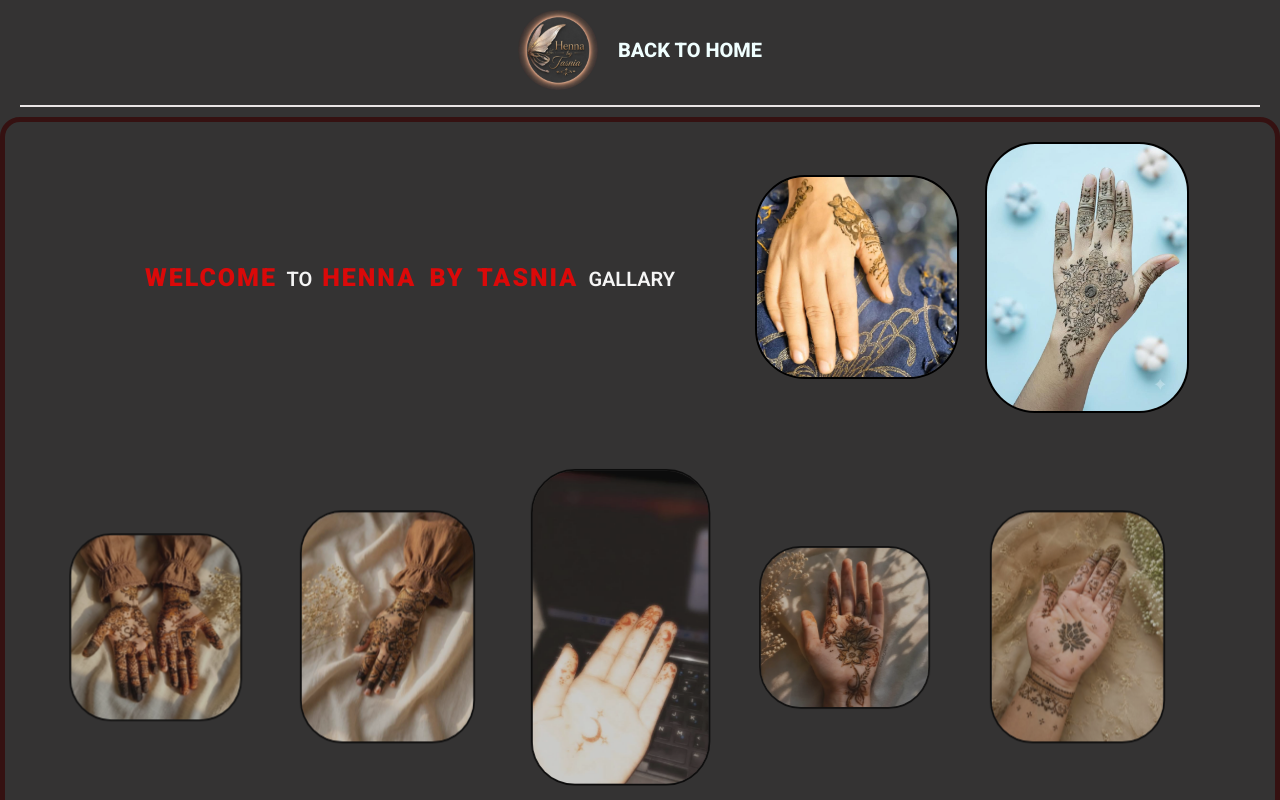
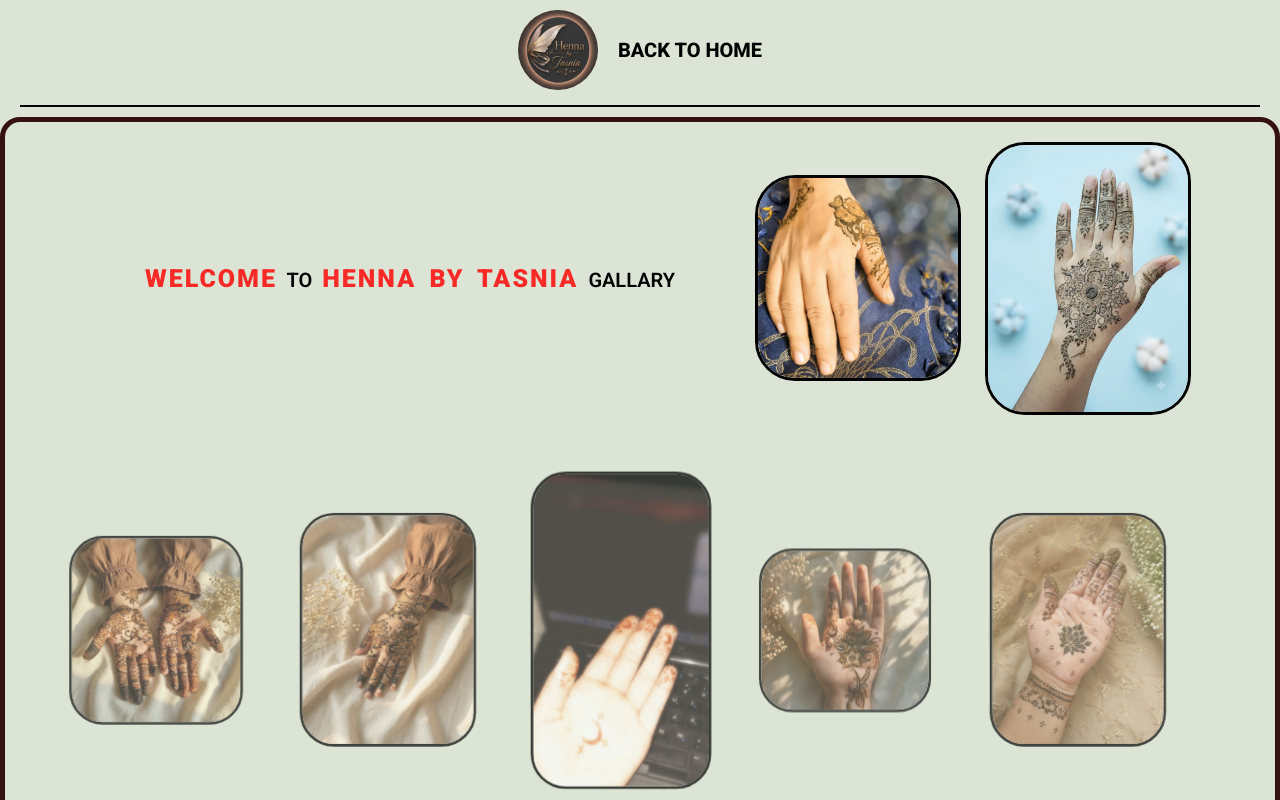
Before and after one commit to hassamxo20-lgtm/hennabytasnia, a plain HTML site: page Gallary.html in a window 1280 px wide. Shown: the top 800 px of the page. Drawn offline with Linux system fonts and the light colour scheme.

Commit message:
Update Gallary.html

```diff
--- a/Gallary.html
+++ b/Gallary.html
@@ -15,7 +15,7 @@
 
         body {
             font-family: Roboto, Arial;
-            background-color: #343333;
+            background-color: #DCE5D5;
         }
 
 
@@ -25,12 +25,12 @@
             text-decoration: none;
             font-size: 20px;
             font-weight: 800;
-            color: azure;
+            color: #000000;
         }
 
         .nav {
             margin: 10px 20px;
-            background-color: #343333;
+            background-color: #DCE5D5;
 
             position: sticky;
             top: 0;
@@ -42,7 +42,7 @@
             align-items: center;
             justify-content: center;
             gap: 20px;
-            border-bottom: 2px solid #e9e5e5;
+            border-bottom: 2px solid #000000;
             padding-bottom: 15px;
 
         }
@@ -81,8 +81,8 @@
 
         .pics-gallary img {
             width: 100%;
-            border: 2px solid rgb(0, 0, 0);
-            border-radius: 50px;
+            border: 3px solid rgb(0, 0, 0);
+            border-radius: 40px;
 
             transition: transform 0.4s ease;
         }
@@ -113,7 +113,7 @@
 
         .g-text {
             font-size: 20px;
-            color: whitesmoke;
+            color: rgb(0, 0, 0);
             font-weight: 600;
         }
 
```
